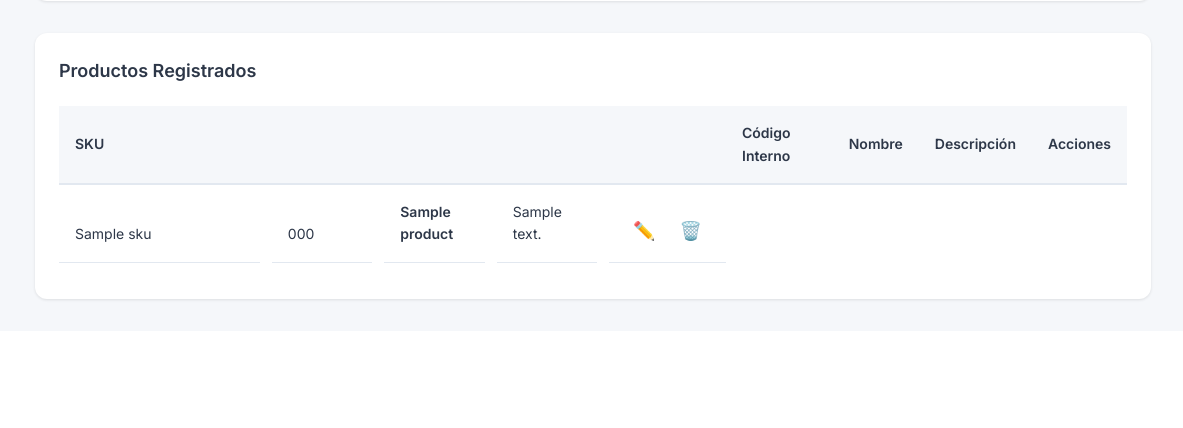
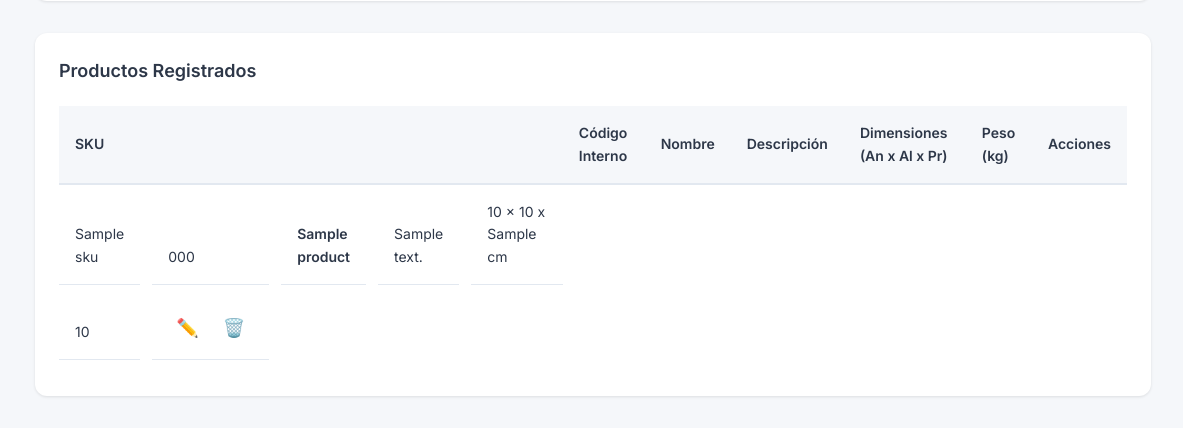
Before and after one commit to cplazaibarra/sistema-facturacion, a Flask app: template templates/productos.html in a window 1440 px wide. Shown: the part 1079-1507 px from the top of the page, without its empty margins (257-1440 px from the left). Before the commit the page ends 1381 px from the top, so only its background shows below. Run offline with Flask 3, Linux system fonts and the light colour scheme; the visitor is signed in with stand-in values (Sample User, id 1); the template is opened without the code that fills it: most values are stand-ins (such as "Sample title", 1, 10 or a date in 2020); parts of the project's set-up code (start-up, migrations or seed data) failed here and were passed over.

Commit message:
Fix: agregar las columnas de Dimensiones y Peso al listado principal de la tabla de productos para reflejar los parámetros guardados

```diff
--- a/templates/productos.html
+++ b/templates/productos.html
@@ -116,6 +116,8 @@
                     <th>Código Interno</th>
                     <th>Nombre</th>
                     <th>Descripción</th>
+                    <th>Dimensiones (An x Al x Pr)</th>
+                    <th>Peso (kg)</th>
                     <th style="text-align: center;">Acciones</th>
                 </tr>
             </thead>
@@ -126,6 +128,14 @@
                     <td class="product-internal-code">{{ product.internal_code or '-' }}</td>
                     <td class="product-name">{{ product.name }}</td>
                     <td class="product-description">{{ product.description or '-' }}</td>
+                    <td class="product-dimensions">
+                        {% if product.width_cm or product.height_cm or product.depth_cm %}
+                            {{ product.width_cm or '-' }} x {{ product.height_cm or '-' }} x {{ product.depth_cm or '-' }} cm
+                        {% else %}
+                            -
+                        {% endif %}
+                    </td>
+                    <td class="product-weight">{{ product.weight_kg or '-' }}</td>
                     <td style="text-align: center;">
                         <div class="action-buttons">
                             <button class="btn-icon edit-btn" title="Editar" onclick="editarProducto({{ product.id }})">✏️</button>
```
